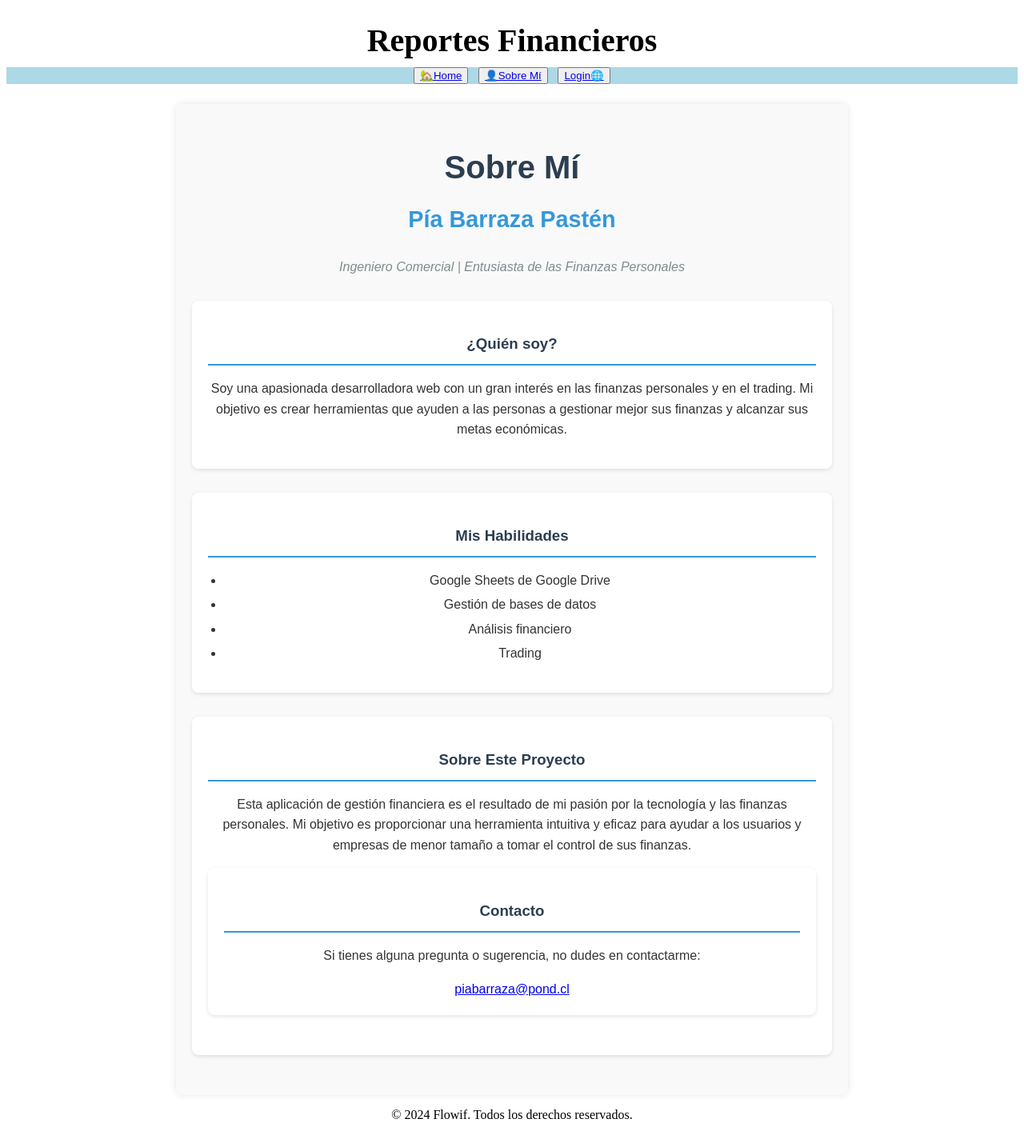
After one commit to pcbp11/flowif, a Django app: page /about/ in a window 1280 px wide. The commit adds this page. Shown: the whole page at 80% size. Run offline with Django 5.2, Linux system fonts and the light colour scheme.

Commit message:
se agrega about.html

```diff
--- a/config/urls.py
+++ b/config/urls.py
@@ -14,6 +14,7 @@ urlpatterns = [
         path('ingresos/borrar/<int:ingreso_id>/', views.borrar_ingresos, name='borrar_ingresos'),
         path('gastos/editar/<int:gasto_id>/', views.editar_gastos, name='editar_gastos'),
         path('gastos/borrar/<int:gasto_id>/', views.borrar_gastos, name='borrar_gastos'),
+        path('about/', views.about, name='about'),  # Añadida la URL 'about' dentro del namespace 'reportes'
     ], 'reportes'))),
     path('login/', LoginView.as_view(template_name='reportes/login.html'), name='login'),
     path('logout/', LogoutView.as_view(next_page='login'), name='logout'),
--- /dev/null
+++ b/reportes/templates/reportes/about.html
@@ -0,0 +1,95 @@
+{% extends 'reportes/base.html' %}
+
+{% block main %}
+<div class="about-container">
+    <h1>Sobre Mí</h1>
+    <h2>Pía Barraza Pastén</h2>
+    <p class="job-title">Ingeniero Comercial | Entusiasta de las Finanzas Personales</p>
+
+    <section class="about-section">
+        <h3>¿Quién soy?</h3>
+        <p>
+            Soy una apasionada desarrolladora web con un gran interés en las finanzas personales y en el trading.
+            Mi objetivo es crear herramientas que ayuden a las personas a gestionar mejor sus finanzas
+            y alcanzar sus metas económicas.
+        </p>
+    </section>
+
+    <section class="about-section">
+        <h3>Mis Habilidades</h3>
+        <ul>
+            <li>Google Sheets de Google Drive</li>
+            <li>Gestión de bases de datos</li>
+            <li>Análisis financiero</li>
+            <li>Trading</li>
+        </ul>
+    </section>
+
+    <section class="about-section">
+        <h3>Sobre Este Proyecto</h3>
+        <p>
+            Esta aplicación de gestión financiera es el resultado de mi pasión por la tecnología
+            y las finanzas personales. Mi objetivo es proporcionar una herramienta intuitiva y
+            eficaz para ayudar a los usuarios y empresas de menor tamaño a tomar el control de sus finanzas.
+        </p>
+        <section class="about-section">
+            <h3>Contacto</h3>
+            <p>
+                Si tienes alguna pregunta o sugerencia, no dudes en contactarme:
+            </p>
+            <a href="mailto:piabarraza@pond.cl" class="email-link">piabarraza@pond.cl</a>
+        </section>
+</div>
+
+<style>
+    .about-container {
+        max-width: 800px;
+        margin: 0 auto;
+        padding: 20px;
+        font-family: Arial, sans-serif;
+        line-height: 1.6;
+        color: #333;
+        background-color: #f9f9f9;
+        border-radius: 8px;
+        box-shadow: 0 0 10px rgba(0,0,0,0.1);
+    }
+    h1, h2, h3 {
+        color: #2c3e50;
+    }
+    h1 {
+        text-align: center;
+        font-size: 2.5em;
+        margin-bottom: 10px;
+    }
+    h2 {
+        text-align: center;
+        font-size: 1.8em;
+        margin-top: 0;
+        color: #3498db;
+    }
+    .job-title {
+        text-align: center;
+        color: #7f8c8d;
+        font-style: italic;
+        margin-bottom: 30px;
+    }
+    .about-section {
+        margin-bottom: 30px;
+        background-color: white;
+        padding: 20px;
+        border-radius: 8px;
+        box-shadow: 0 2px 5px rgba(0,0,0,0.1);
+    }
+    .about-section h3 {
+        border-bottom: 2px solid #3498db;
+        padding-bottom: 10px;
+        margin-bottom: 15px;
+    }
+    ul {
+        padding-left: 20px;
+    }
+    li {
+        margin-bottom: 5px;
+    }
+</style>
+{% endblock %}
--- a/reportes/templates/reportes/navbar.html
+++ b/reportes/templates/reportes/navbar.html
@@ -9,6 +9,9 @@
 >
     <button>
         <a href="{% url 'reportes:index' %}">🏡Home</a>
+    </button>
+    <button>
+        <a href="{% url 'reportes:about' %}">👤Sobre Mí</a>
     </button>
     {% if user.is_authenticated %}
         <button>
--- a/reportes/views.py
+++ b/reportes/views.py
@@ -18,6 +18,9 @@ def register_view(request):
     else:
         form = UserCreationForm()
     return render(request, 'reportes/registro.html', {'form': form})
+
+def about(request):
+    return render(request, 'reportes/about.html')
 
 @login_required
 def index(request):
```
Also changed, not shown: db.sqlite3.
